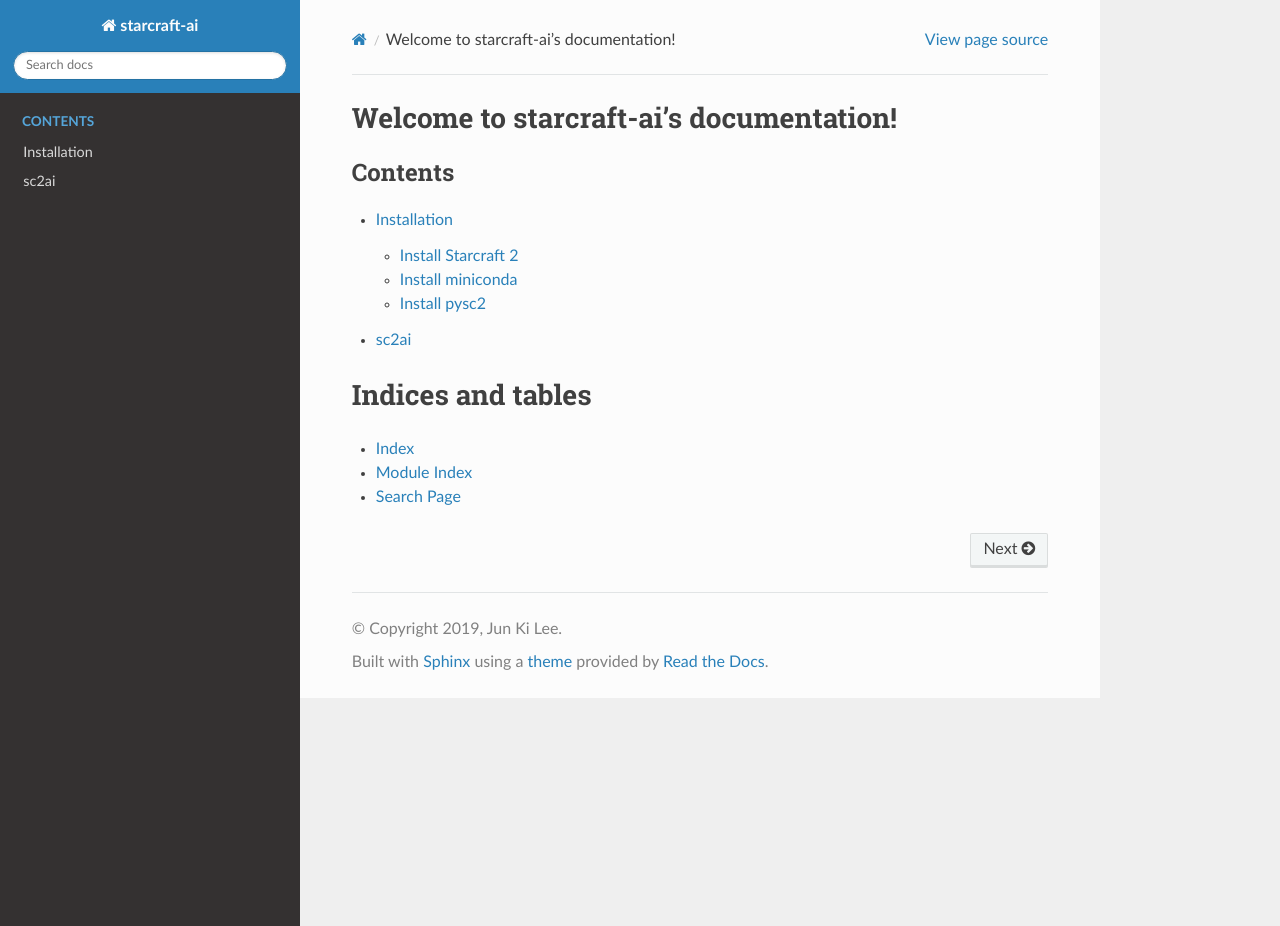
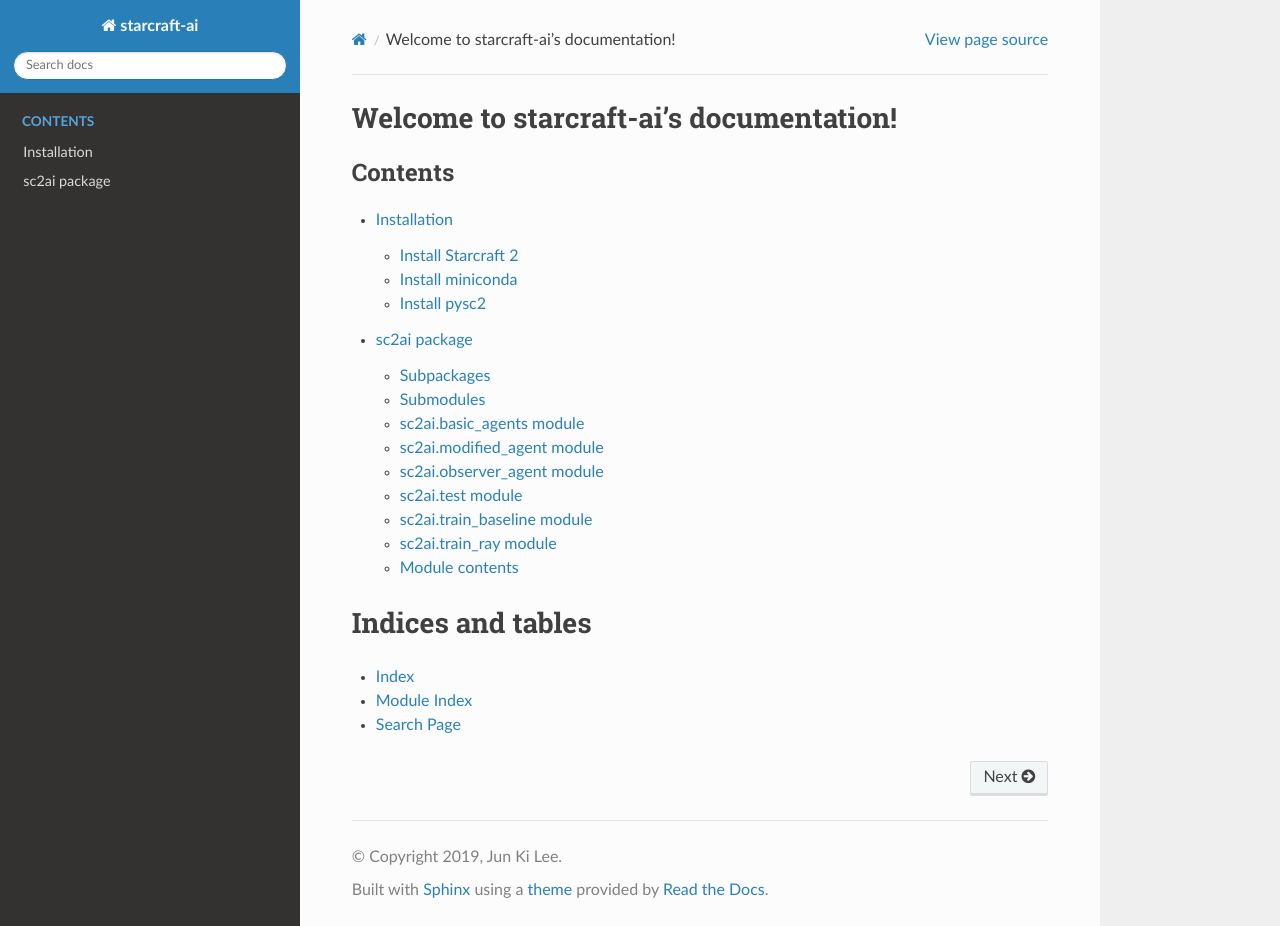
Before and after one commit to junkilee/starcraft-ai, a Sphinx documentation site: the page built from docs/source/index.rst, in a window 1280 px wide and 926 px high. Built offline with Sphinx 7.4.7 and the Read the Docs theme 2.0.0, drawn with Linux system fonts in a browser that asks for light colours.

```diff
--- a/docs/source/conf.py
+++ b/docs/source/conf.py
@@ -40,7 +40,8 @@ release = ''
 # ones.
 extensions = ['sphinx.ext.autodoc',
               'sphinx.ext.graphviz',
-              'sphinx.ext.inheritance_diagram'
+              'sphinx.ext.inheritance_diagram',
+              'sphinx.ext.napoleon'
         ]
 
 # Add any paths that contain templates here, relative to this directory.
--- /dev/null
+++ b/docs/source/modules.rst
@@ -0,0 +1,7 @@
+sc2ai
+=====
+
+.. toctree::
+   :maxdepth: 4
+
+   sc2ai
--- a/docs/source/sc2ai.rst
+++ b/docs/source/sc2ai.rst
@@ -1,13 +1,69 @@
-sc2ai
-========================================
+sc2ai package
+=============
+
+Subpackages
+-----------
+
+.. toctree::
+
+    sc2ai.envs
+
+Submodules
+----------
+
+sc2ai.basic\_agents module
+--------------------------
+
+.. automodule:: sc2ai.basic_agents
+    :members:
+    :undoc-members:
+    :show-inheritance:
+
+sc2ai.modified\_agent module
+----------------------------
+
+.. automodule:: sc2ai.modified_agent
+    :members:
+    :undoc-members:
+    :show-inheritance:
+
+sc2ai.observer\_agent module
+----------------------------
+
+.. automodule:: sc2ai.observer_agent
+    :members:
+    :undoc-members:
+    :show-inheritance:
+
+sc2ai.test module
+-----------------
+
+.. automodule:: sc2ai.test
+    :members:
+    :undoc-members:
+    :show-inheritance:
+
+sc2ai.train\_baseline module
+----------------------------
+
+.. automodule:: sc2ai.train_baseline
+    :members:
+    :undoc-members:
+    :show-inheritance:
+
+sc2ai.train\_ray module
+-----------------------
+
+.. automodule:: sc2ai.train_ray
+    :members:
+    :undoc-members:
+    :show-inheritance:
+
+
+Module contents
+---------------
 
 .. automodule:: sc2ai
-   :members:
-   :undoc-members:
-   :show-inheritance:
-
-   Modules
-   -------
-
-   .. automodule:: sc2ai.test
-       :members:
+    :members:
+    :undoc-members:
+    :show-inheritance:
```
Also changed, not shown: docs/source/sc2ai.envs.rst (added, +62 -0 lines), 8 other files.
